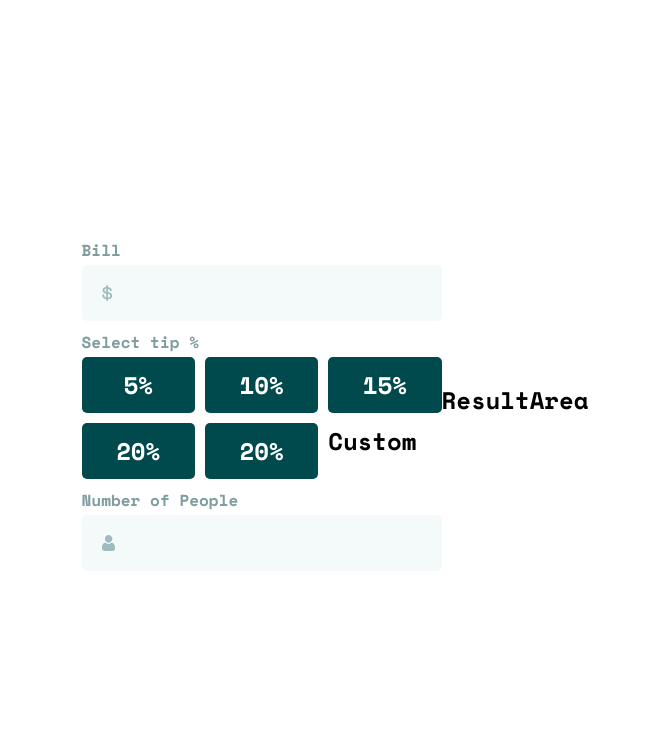
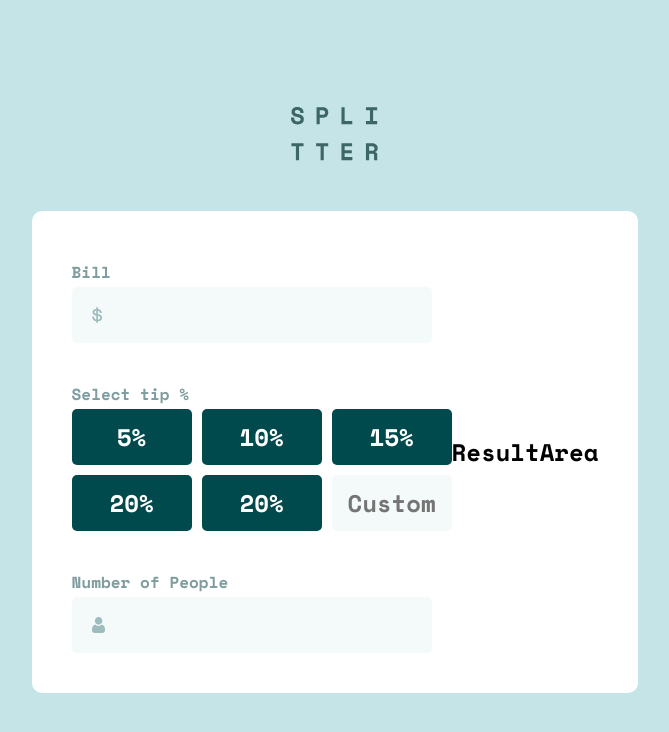
Before and after one commit to TarekSaeed95/Calculator-task, a React (Vite) app: page / in a window 1280 px wide. Shown: the top 732 px of the page, without its empty margins (305-974 px from the left). Built offline with nearby package versions, Linux system fonts and the light colour scheme.

Commit message:
finish UI of Manage area

```diff
--- a/src/Component/MainScreen.jsx
+++ b/src/Component/MainScreen.jsx
@@ -1,12 +1,15 @@
 import React from 'react'
 import ManageArea from './ManageArea'
 import ResultArea from './ResultArea'
-
+import logo from '../assets/images/logo.svg'
 function MainScreen() {
   return (
     <div className="main-screen">
+        <img src={logo} alt="" />
+        <div className="content">
     <ManageArea/>
     <ResultArea/>
+        </div>
     </div>
   )
 }
--- a/src/Component/ManageArea.jsx
+++ b/src/Component/ManageArea.jsx
@@ -21,7 +21,7 @@ function ManageArea() {
             <div className="btn">15%</div>
             <div className="btn">20%</div>
             <div className="btn">20%</div>
-            <div className="custom-btn">Custom</div>
+            <input className="btn custom-btn" placeholder="Custom"/>
         </div>
         </div>
         <div className="people">
--- a/src/index.css
+++ b/src/index.css
@@ -23,20 +23,30 @@ body{
 .landing-page{
   width: 100%;
     display: flex;
+    align-items: center;
     justify-content: center;
-    align-items: center;
-    height: 100vh;
+    min-height: 100vh;
+    background-color: var(--light-grayish-cyan);
 }
 .main-screen{
   display: flex;
+  flex-direction: column;
+  align-items: center;
+  padding: 30px;
+  gap: 50px;
+}
+.main-screen .content{
+  display: flex;
   justify-content: center;
   align-items: center;
-  width: fit-content;
-  height: fit-content;
-  margin: auto;
+  background-color: var(--white);
+  border-radius: 10px;
+  padding: 40px;
 }
 .manage-area{
-
+  display: flex;
+    flex-direction: column;
+    gap: 30px;
 }
 .manage-area label{
   font-size: 16px;
@@ -72,19 +82,35 @@ input[type=number]::-webkit-inner-spin-button {
 
 .manage-area .tip-group .button-group{
   display: grid;
-  grid-template-columns: repeat(3, 1fr);
+  grid-template-columns: repeat(3, 120px);
   grid-template-rows: repeat(2,1fr);
   gap: 10px;
 }
 .manage-area .tip-group .btn{
   background: var(--dark-cyan);
     border-radius: 5px;
-    padding: 10px 20px;
+    padding: 10px 15px;
     text-align: center;
     color: var(--white);
     cursor: pointer;
+
 }
-.manage-area .tip-group .btn:hover{
+.manage-area .tip-group .btn:hover,.btn.choosed{
   background-color: var(--main-color);
   color: var(--dark-cyan);
 }
+.manage-area .tip-group .custom-btn,.manage-area .tip-group .custom-btn:hover{
+  background: var(--very-light-grayish-cyan);
+  color: var(--dark-grayish-cyan);
+  border: 0;
+}
+.manage-area .tip-group .custom-btn:focus{
+  outline: 2px solid var(--main-color);
+  color: var(--dark-cyan);
+}
+input.error{
+border: 1px solid #b87b6a;
+}
+label input.error{
+  display: inline;
+}
```
